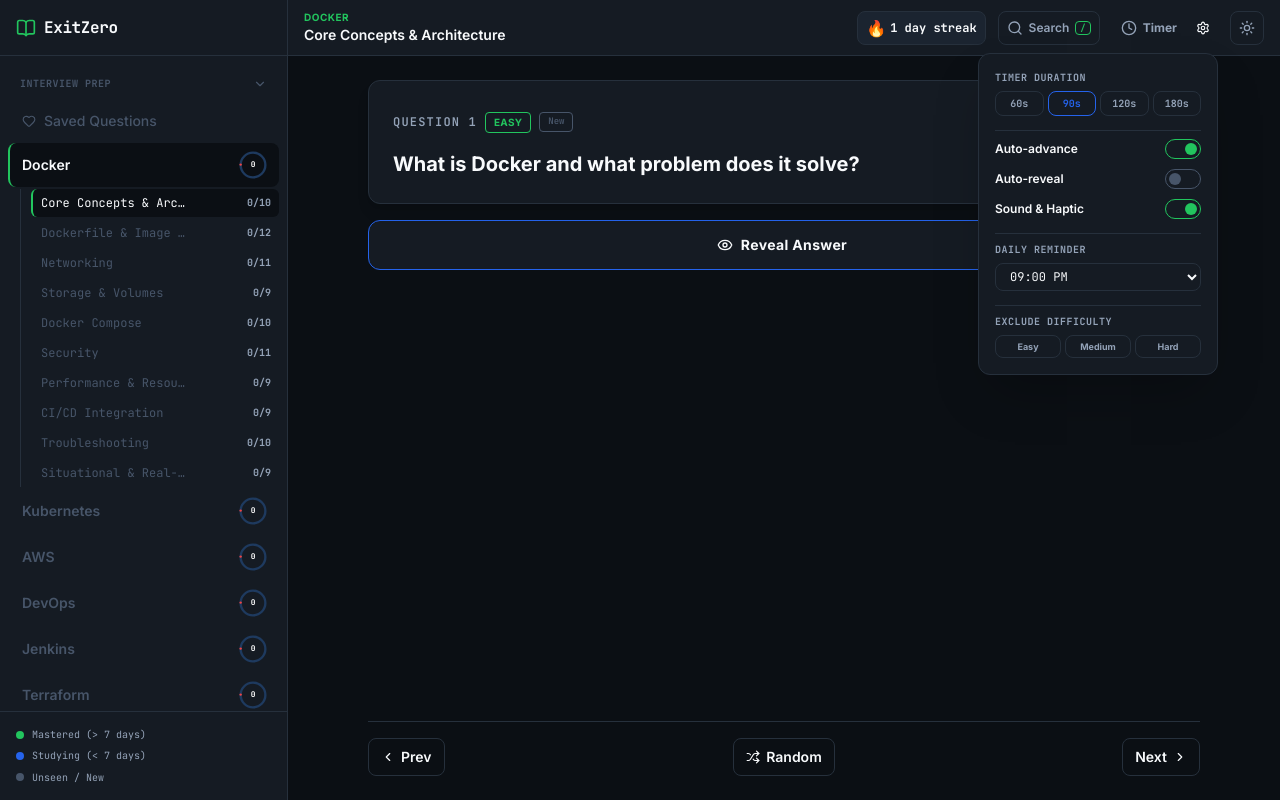
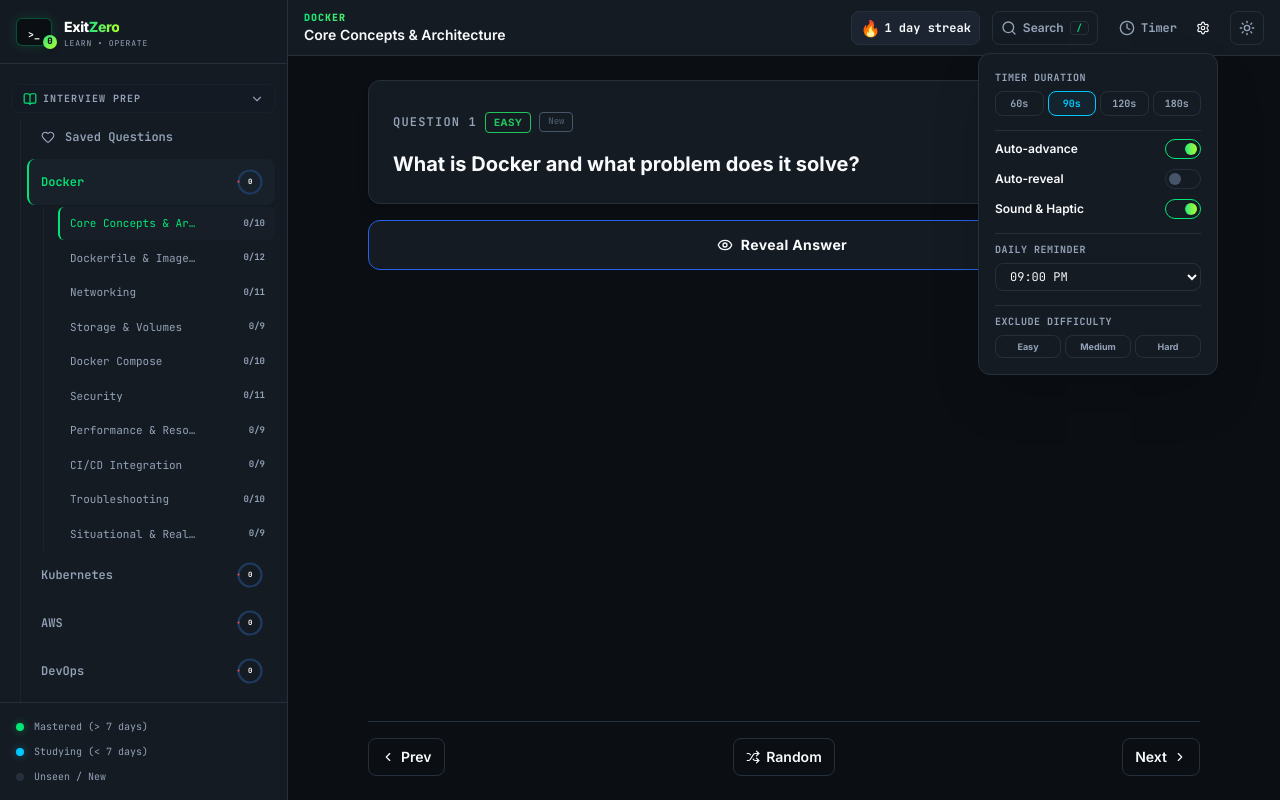
Before and after one commit to srinivassarkar/ExitZero, a Next.js app: page / in a window 1280 px wide. Both pictures are taken after a click on the button 1203 px from the left and 27 px from the top of the page. Built offline with nearby package versions, Linux system fonts and the light colour scheme.

Commit message:
feat: implement brand console replica logo, sidebar UX restructuring, brand gradient accents, and fix light mode theme variables

```diff
--- a/src/components/Header.tsx
+++ b/src/components/Header.tsx
@@ -99,7 +99,7 @@
           <Menu className="w-5 h-5" />
         </button>
         <div className="flex flex-col min-w-0">
-          <span className="text-[10px] uppercase font-bold tracking-wider text-[#22c55e] select-none">
+          <span className="text-[10px] uppercase font-extrabold tracking-widest text-transparent bg-clip-text bg-gradient-to-r from-[#00E676] to-[#A3FF1A] select-none font-mono">
             {activeTechName}
           </span>
           <span className="text-xs sm:text-sm font-semibold text-foreground truncate select-none max-w-[100px] min-[400px]:max-w-[140px] min-[500px]:max-w-[200px] sm:max-w-xs md:max-w-md block">
@@ -133,7 +133,7 @@
         >
           <Search className="w-4 h-4" />
           <span className="hidden sm:inline">Search</span>
-          <kbd className="hidden sm:inline-flex px-1 bg-card border border-[#22c55e] text-[#22c55e] rounded text-[9px] font-mono select-none">
+          <kbd className="hidden sm:inline-flex px-1.5 py-0.2 bg-card border border-[#26303C] text-[#00E676] rounded text-[9px] font-mono select-none">
             /
           </kbd>
         </button>
@@ -142,10 +142,10 @@
         <div className="relative flex items-center" ref={settingsRef}>
           <button
             onClick={onToggleTimerMode}
-            className={`p-1.5 md:p-2 rounded-lg flex items-center space-x-1.5 text-xs font-bold transition-all border cursor-pointer ${
+            className={`p-1.5 md:p-2 rounded-lg flex items-center space-x-1.5 text-xs font-bold font-mono transition-all border cursor-pointer ${
               timerMode
-                ? "border-[#2563eb] text-[#2563eb] bg-transparent"
-                : "border-transparent text-muted-foreground hover:text-foreground hover:bg-muted"
+                ? "border-[#00C8FF] text-[#00C8FF] bg-transparent shadow-[0_0_8px_rgba(0,200,255,0.15)]"
+                : "border-transparent text-muted-foreground hover:text-foreground hover:bg-secondary/40"
             }`}
             title={timerMode ? "Deactivate Timer Mode" : "Activate Timer Mode"}
           >
@@ -177,8 +177,8 @@
                       key={sec}
                       className={`flex items-center justify-center p-1 rounded-lg text-[10px] font-mono font-bold border cursor-pointer transition-all ${
                         timerDuration === sec
-                          ? "border-[#2563eb] text-[#2563eb] bg-transparent"
-                          : "border-border text-muted-foreground hover:text-foreground"
+                          ? "border-[#00C8FF] text-[#00C8FF] bg-[#00C8FF]/5"
+                          : "border-border text-muted-foreground hover:text-foreground hover:bg-secondary/20"
                       }`}
                     >
                       <input
@@ -204,12 +204,12 @@
                   <button
                     onClick={onToggleTimerAutoAdvance}
                     className={`w-9 h-5 rounded-full relative transition-colors duration-200 cursor-pointer border ${
-                      timerAutoAdvance ? "border-[#22c55e]" : "border-[#475569]"
+                      timerAutoAdvance ? "border-[#00E676]" : "border-[#26303C]"
                     }`}
                   >
                     <span
                       className={`w-3 h-3 rounded-full absolute top-0.75 left-0.75 transition-transform duration-200 ${
-                        timerAutoAdvance ? "translate-x-4 bg-[#22c55e]" : "translate-x-0 bg-[#475569]"
+                        timerAutoAdvance ? "translate-x-4 bg-gradient-to-r from-[#00E676] to-[#A3FF1A]" : "translate-x-0 bg-[#475569]"
                       }`}
                     />
                   </button>
@@ -222,12 +222,12 @@
                   <button
                     onClick={onToggleAutoReveal}
                     className={`w-9 h-5 rounded-full relative transition-colors duration-200 cursor-pointer border ${
-                      autoRevealEnabled ? "border-[#22c55e]" : "border-[#475569]"
+                      autoRevealEnabled ? "border-[#00E676]" : "border-[#26303C]"
                     }`}
                   >
                     <span
                       className={`w-3 h-3 rounded-full absolute top-0.75 left-0.75 transition-transform duration-200 ${
-                        autoRevealEnabled ? "translate-x-4 bg-[#22c55e]" : "translate-x-0 bg-[#475569]"
+                        autoRevealEnabled ? "translate-x-4 bg-gradient-to-r from-[#00E676] to-[#A3FF1A]" : "translate-x-0 bg-[#475569]"
                       }`}
                     />
                   </button>
@@ -240,12 +240,12 @@
                   <button
                     onClick={onToggleSoundHaptics}
                     className={`w-9 h-5 rounded-full relative transition-colors duration-200 cursor-pointer border ${
-                      soundHapticsEnabled ? "border-[#22c55e]" : "border-[#475569]"
+                      soundHapticsEnabled ? "border-[#00E676]" : "border-[#26303C]"
                     }`}
                   >
                     <span
                       className={`w-3 h-3 rounded-full absolute top-0.75 left-0.75 transition-transform duration-200 ${
-                        soundHapticsEnabled ? "translate-x-4 bg-[#22c55e]" : "translate-x-0 bg-[#475569]"
+                        soundHapticsEnabled ? "translate-x-4 bg-gradient-to-r from-[#00E676] to-[#A3FF1A]" : "translate-x-0 bg-[#475569]"
                       }`}
                     />
                   </button>
--- a/src/components/Sidebar.tsx
+++ b/src/components/Sidebar.tsx
@@ -4,7 +4,7 @@
 import { technologies, rawData, TechnologyData, Category } from "@/data";
 import { StudyStatus } from "@/hooks/useStudyState";
 import { MasteryRing } from "./MasteryRing";
-import { BookOpen, X, Heart, ChevronDown, ChevronRight, Activity } from "lucide-react";
+import { BookOpen, X, Heart, ChevronDown, ChevronRight, Activity, Terminal, ShieldAlert, Cpu } from "lucide-react";
 
 interface SidebarProps {
   activeTechId: string;
@@ -92,36 +92,61 @@
           isOpen ? "translate-x-0" : "-translate-x-full"
         }`}
       >
-        {/* Sidebar Header */}
-        <div className="h-14 border-b border-border flex items-center justify-between px-4 bg-card">
-          <div className="flex items-center space-x-2">
-            <BookOpen className="w-5 h-5 text-[#22c55e]" />
-            <h1 className="font-bold text-base tracking-tight text-foreground font-mono">
-              ExitZero
-            </h1>
+        {/* Sidebar Header with Premium Brand Console Replica Logo */}
+        <div className="h-16 border-b border-border flex items-center justify-between px-4 bg-card/85 select-none shrink-0">
+          <div className="flex items-center space-x-3">
+            {/* CSS Replica of Brand Console Logo */}
+            <div className="relative w-9 h-7 border border-[#00E676]/30 bg-[#0B0F14] rounded-md flex items-center justify-center shadow-[0_0_12px_rgba(0,230,118,0.15)] shrink-0">
+              {/* Close buttons */}
+              <div className="absolute top-1 left-1.5 flex space-x-0.5">
+                <span className="w-0.8 h-0.8 rounded-full bg-[#FF5F56]" />
+                <span className="w-0.8 h-0.8 rounded-full bg-[#FFBD2E]" />
+                <span className="w-0.8 h-0.8 rounded-full bg-[#00E676]" />
+              </div>
+              {/* Terminal prompt symbol */}
+              <span className="text-[10px] font-mono text-white mt-1.5 font-bold">&gt;_</span>
+              {/* Overlapping '0' badge */}
+              <div className="absolute -bottom-1 -right-1.5 bg-gradient-to-br from-[#00E676] to-[#A3FF1A] text-[#0B0F14] font-mono font-extrabold text-[9px] w-3.5 h-3.5 rounded-full flex items-center justify-center shadow-md">
+                0
+              </div>
+            </div>
+
+            <div className="flex flex-col">
+              <div className="flex items-center text-sm font-sans font-extrabold tracking-tight">
+                <span className="text-white">Exit</span>
+                <span className="text-transparent bg-clip-text bg-gradient-to-r from-[#00E676] to-[#A3FF1A]">Zero</span>
+              </div>
+              <span className="text-[8px] font-mono tracking-widest text-[#94a3b8] uppercase leading-none mt-0.5">
+                learn • operate
+              </span>
+            </div>
           </div>
           <button
             onClick={onClose}
-            className="p-1.5 rounded-md text-[#475569] hover:text-foreground hover:bg-muted md:hidden"
+            className="p-1.5 rounded-md text-[#475569] hover:text-foreground hover:bg-muted md:hidden cursor-pointer"
           >
             <X className="w-4 h-4" />
           </button>
         </div>
 
         {/* List scroll container */}
-        <div className="flex-1 overflow-y-auto px-2 py-4 space-y-4 bg-card select-none">
+        <div className="flex-1 overflow-y-auto px-3 py-5 space-y-5 bg-card select-none custom-scrollbar">
+
           {/* Module 1: Interview Prep */}
-          <div className="space-y-1">
+          <div className="space-y-1.5">
             <button
               onClick={() => toggleSection("prep")}
-              className="w-full flex items-center justify-between px-3 py-1 text-[10px] font-bold uppercase tracking-wider text-[#475569] dark:text-[#94a3b8] hover:text-foreground font-mono transition-colors cursor-pointer"
+              className="w-full flex items-center justify-between px-2.5 py-1.5 text-[10px] font-bold uppercase tracking-widest text-muted-foreground hover:text-foreground font-mono transition-colors cursor-pointer bg-[#151B23]/40 border border-border/30 rounded-md"
             >
-              <span>Interview Prep</span>
-              {expanded.prep ? <ChevronDown className="w-3.5 h-3.5" /> : <ChevronRight className="w-3.5 h-3.5" />}
+              <span className="flex items-center space-x-1.5">
+                <BookOpen className="w-3.5 h-3.5 text-[#00E676]" />
+                <span>Interview Prep</span>
+              </span>
+              {expanded.prep ? <ChevronDown className="w-3.5 h-3.5 text-muted-foreground" /> : <ChevronRight className="w-3.5 h-3.5 text-muted-foreground" />}
             </button>
 
             {expanded.prep && (
-              <div className="space-y-1 pt-1 animate-in fade-in duration-200">
+              <div className="space-y-1 pl-1.5 border-l border-border/40 ml-2 animate-in fade-in duration-200">
                 {/* Bookmarks */}
                 <button
                   onClick={() => {
@@ -130,21 +155,21 @@
                     setActiveQuestionId(-1);
                     onClose();
                   }}
-                  className={`w-full flex items-center justify-between px-3 py-2 rounded-lg text-sm font-medium transition-colors cursor-pointer border-l-2 ${
+                  className={`w-full flex items-center justify-between px-3 py-2.5 rounded-lg text-xs font-semibold font-mono transition-all duration-150 cursor-pointer border-l-2 ${
                     isSavedActive
-                      ? "bg-background text-foreground border-[#22c55e]"
-                      : "text-[#475569] border-transparent hover:text-foreground hover:bg-muted/40"
+                      ? "bg-[#1B2430]/60 text-[#00E676] border-l-[#00E676] shadow-xs"
+                      : "text-muted-foreground border-transparent hover:text-foreground hover:bg-[#151B23]/35"
                   }`}
                 >
-                  <div className="flex items-center space-x-2 truncate">
-                    <Heart className={`w-3.5 h-3.5 ${isSavedActive ? "text-[#22c55e] fill-[#22c55e]" : "text-[#475569]"}`} />
+                  <div className="flex items-center space-x-2.5 truncate">
+                    <Heart className={`w-3.5 h-3.5 ${isSavedActive ? "text-[#00E676] fill-[#00E676]" : "text-muted-foreground"}`} />
                     <span className="truncate">Saved Questions</span>
                   </div>
                   {bookmarks.length > 0 && (
-                    <span className={`px-2 py-0.5 rounded-full text-[10px] font-bold border font-mono ${
+                    <span className={`px-2 py-0.5 rounded-full text-[9px] font-bold border font-mono ${
                       isSavedActive
-                        ? "border-[#22c55e] text-[#22c55e]"
-                        : "border-border text-[#475569]"
+                        ? "border-[#00E676] text-[#00E676] bg-[#00E676]/5"
+                        : "border-border text-muted-foreground"
                     }`}>
                       {bookmarks.length}
                     </span>
@@ -173,17 +198,17 @@
                               }
                             }
                           }}
-                          className={`w-full flex items-center justify-between px-3 py-2 rounded-lg text-sm font-medium transition-colors cursor-pointer border-l-2 ${
+                          className={`w-full flex items-center justify-between px-3 py-2.5 rounded-lg text-xs font-semibold font-mono transition-all duration-150 cursor-pointer border-l-2 ${
                             isActive
-                              ? "bg-background text-foreground border-[#22c55e]"
-                              : "text-[#475569] border-transparent hover:text-foreground hover:bg-muted/40"
+                              ? "bg-[#1B2430]/60 text-[#00E676] border-l-[#00E676] shadow-xs"
+                              : "text-muted-foreground border-transparent hover:text-foreground hover:bg-[#151B23]/35"
                           }`}
                         >
                           <div className="flex items-center space-x-2 truncate">
-                            <span className="truncate font-semibold">{tech.name}</span>
+                            <span className="truncate">{tech.name}</span>
                             {isReady && (
                               <span
-                                className="text-[9px] font-mono font-bold text-[#22c55e] bg-transparent border border-[#22c55e] rounded px-1.5 py-0.5"
+                                className="text-[8px] font-mono font-bold text-[#0B0F14] bg-gradient-to-r from-[#00E676] to-[#A3FF1A] rounded px-1 py-0.2 shrink-0 select-none shadow-xs"
                                 title="Ready to Interview"
                               >
                                 exit 0
@@ -194,13 +219,13 @@
                           <MasteryRing
                             total={stats.total}
                             mastered={stats.mastered}
-                            size={28}
+                            size={26}
                           />
                         </button>
 
                         {/* Sub-Topics Accordion */}
                         {isActive && activeTech && !isSavedActive && (
-                          <div className="mt-0.5 ml-3 pl-2.5 border-l border-border space-y-0.5">
+                          <div className="mt-0.5 ml-4 pl-3.5 border-l border-border/40 space-y-0.5 animate-in slide-in-from-top-1 duration-150">
                             {activeTech.categories.map((cat) => {
                               const isCatActive = cat.id === activeCategoryId;
                               const catStats = getCatStats(cat);
@@ -215,16 +240,16 @@
                                     }
                                     onClose();
                                   }}
-                                  className={`w-full flex items-center justify-between py-1.5 px-2 rounded-md text-xs transition-colors cursor-pointer border-l-2 ${
+                                  className={`w-full flex items-center justify-between py-2 px-2.5 rounded-md text-[11px] font-mono transition-all duration-150 cursor-pointer border-l-2 ${
                                     isCatActive
-                                      ? "bg-background text-foreground border-[#22c55e]"
-                                      : "text-[#475569] border-transparent hover:text-foreground hover:bg-muted/20"
+                                      ? "bg-[#1B2430]/35 text-[#00E676] border-l-[#00E676]"
+                                      : "text-muted-foreground border-transparent hover:text-foreground hover:bg-[#151B23]/20"
                                   }`}
                                 >
-                                  <span className="truncate text-left max-w-[150px] font-mono">
+                                  <span className="truncate text-left max-w-[130px]">
                                     {cat.title}
                                   </span>
-                                  <span className="text-[10px] font-bold font-mono ml-2 shrink-0 text-muted-foreground">
+                                  <span className="text-[9px] font-bold ml-2 shrink-0 text-muted-foreground">
                                     {catStats.mastered}/{catStats.total}
                                   </span>
                                 </button>
@@ -241,19 +266,22 @@
           </div>
 
           {/* Module 2: Runbooks */}
-          <div className="space-y-1 pt-1">
+          <div className="space-y-1.5">
             <button
               onClick={() => toggleSection("runbooks")}
-              className="w-full flex items-center justify-between px-3 py-1 text-[10px] font-bold uppercase tracking-wider text-[#475569] dark:text-[#94a3b8] hover:text-foreground font-mono transition-colors cursor-pointer"
+              className="w-full flex items-center justify-between px-2.5 py-1.5 text-[10px] font-bold uppercase tracking-widest text-muted-foreground hover:text-foreground font-mono transition-colors cursor-pointer bg-[#151B23]/40 border border-border/30 rounded-md"
             >
-              <span>Runbooks</span>
-              {expanded.runbooks ? <ChevronDown className="w-3.5 h-3.5" /> : <ChevronRight className="w-3.5 h-3.5" />}
+              <span className="flex items-center space-x-1.5">
+                <Terminal className="w-3.5 h-3.5 text-[#00C8FF]" />
+                <span>Runbooks</span>
+              </span>
+              {expanded.runbooks ? <ChevronDown className="w-3.5 h-3.5 text-muted-foreground" /> : <ChevronRight className="w-3.5 h-3.5 text-muted-foreground" />}
             </button>
 
             {expanded.runbooks && (
-              <div className="space-y-1 pt-1 animate-in fade-in duration-200">
+              <div className="space-y-1 pl-1.5 border-l border-border/40 ml-2 animate-in fade-in duration-200">
                 {/* Active Runbooks links */}
-                <div className="ml-3 pl-2.5 border-l border-border space-y-0.5">
+                <div className="space-y-0.5">
                   {[
                     { key: "linux", name: "Linux Outages" },
                     { key: "git", name: "Git Recovery" },
@@ -275,10 +303,10 @@
                           }
                           onClose();
                         }}
-                        className={`w-full text-left py-2 px-2.5 rounded-lg text-xs font-medium transition-colors cursor-pointer border-l-2 font-mono ${
+                        className={`w-full text-left py-2 px-3 rounded-lg text-xs font-semibold transition-all duration-150 cursor-pointer border-l-2 font-mono ${
                           isSelected
-                            ? "bg-background text-foreground border-[#22c55e]"
-                            : "text-[#475569] border-transparent hover:text-foreground hover:bg-muted/20"
+                            ? "bg-[#1B2430]/60 text-[#00E676] border-l-[#00E676] shadow-xs"
+                            : "text-muted-foreground border-transparent hover:text-foreground hover:bg-[#151B23]/35"
                         }`}
                       >
                         {item.name}
@@ -291,18 +319,21 @@
           </div>
 
           {/* Module 3: Incident Labs */}
-          <div className="space-y-1 pt-1">
+          <div className="space-y-1.5">
             <button
               onClick={() => toggleSection("labs")}
-              className="w-full flex items-center justify-between px-3 py-1 text-[10px] font-bold uppercase tracking-wider text-[#475569] dark:text-[#94a3b8] hover:text-foreground font-mono transition-colors cursor-pointer"
+              className="w-full flex items-center justify-between px-2.5 py-1.5 text-[10px] font-bold uppercase tracking-widest text-muted-foreground hover:text-foreground font-mono transition-colors cursor-pointer bg-[#151B23]/40 border border-border/30 rounded-md"
             >
-              <span>Incident Labs</span>
-              {expanded.labs ? <ChevronDown className="w-3.5 h-3.5" /> : <ChevronRight className="w-3.5 h-3.5" />}
+              <span className="flex items-center space-x-1.5">
+                <ShieldAlert className="w-3.5 h-3.5 text-[#FFBD2E]" />
+                <span>Incident Labs</span>
+              </span>
+              {expanded.labs ? <ChevronDown className="w-3.5 h-3.5 text-muted-foreground" /> : <ChevronRight className="w-3.5 h-3.5 text-muted-foreground" />}
             </button>
 
             {expanded.labs && (
-              <div className="space-y-1 pt-1 animate-in fade-in duration-200">
-                <div className="ml-3 pl-2.5 border-l border-border space-y-0.5">
+              <div className="space-y-1 pl-1.5 border-l border-border/40 ml-2 animate-in fade-in duration-200">
+                <div className="space-y-0.5">
                   <button
                     onClick={() => {
                       setActiveTechId("incident_labs");
@@ -310,14 +341,14 @@
                       setActiveQuestionId(-1);
                       onClose();
                     }}
-                    className={`w-full text-left py-2 px-2.5 rounded-lg text-xs font-medium transition-colors cursor-pointer border-l-2 font-mono flex items-center justify-between ${
+                    className={`w-full text-left py-2.5 px-3 rounded-lg text-xs font-semibold transition-all duration-150 cursor-pointer border-l-2 font-mono flex items-center justify-between ${
                       activeTechId === "incident_labs"
-                        ? "bg-background text-foreground border-[#22c55e]"
-                        : "text-[#475569] border-transparent hover:text-foreground hover:bg-muted/20"
+                        ? "bg-[#1B2430]/60 text-[#00E676] border-l-[#00E676] shadow-xs"
+                        : "text-muted-foreground border-transparent hover:text-foreground hover:bg-[#151B23]/35"
                     }`}
                   >
                     <span>SRE Outage Quiz</span>
-                    <span className="text-[8px] font-mono font-bold text-amber-500 border border-amber-500/30 bg-amber-500/10 rounded px-1.5 py-0.5">
+                    <span className="text-[8px] font-mono font-bold text-amber-500 border border-amber-500/30 bg-amber-500/10 rounded px-1.5 py-0.2 shrink-0 animate-pulse">
                       Soon
                     </span>
                   </button>
@@ -328,18 +359,18 @@
         </div>
 
         {/* Sidebar Footer */}
-        <div className="p-4 border-t border-border bg-card text-xs text-muted-foreground space-y-2 select-none">
-          <div className="flex items-center space-x-2">
-            <span className="w-2 h-2 rounded-full bg-[#22c55e]" />
-            <span className="font-mono text-[10px]">Mastered (&gt; 7 days)</span>
+        <div className="p-4 border-t border-border bg-card text-[10px] text-muted-foreground space-y-2.5 select-none shrink-0 font-mono">
+          <div className="flex items-center space-x-2.5">
+            <span className="w-2 h-2 rounded-full bg-[#00E676] shadow-[0_0_8px_rgba(0,230,118,0.4)]" />
+            <span>Mastered (&gt; 7 days)</span>
           </div>
-          <div className="flex items-center space-x-2">
-            <span className="w-2 h-2 rounded-full bg-[#2563eb]" />
-            <span className="font-mono text-[10px]">Studying (&lt; 7 days)</span>
+          <div className="flex items-center space-x-2.5">
+            <span className="w-2 h-2 rounded-full bg-[#00C8FF] shadow-[0_0_8px_rgba(0,200,255,0.4)]" />
+            <span>Studying (&lt; 7 days)</span>
           </div>
-          <div className="flex items-center space-x-2">
-            <span className="w-2 h-2 rounded-full bg-[#475569]" />
-            <span className="font-mono text-[10px]">Unseen / New</span>
+          <div className="flex items-center space-x-2.5">
+            <span className="w-2 h-2 rounded-full bg-[#26303C]" />
+            <span>Unseen / New</span>
           </div>
         </div>
       </aside>
```
Also changed, not shown: src/app/globals.css (+39 -20 lines).
